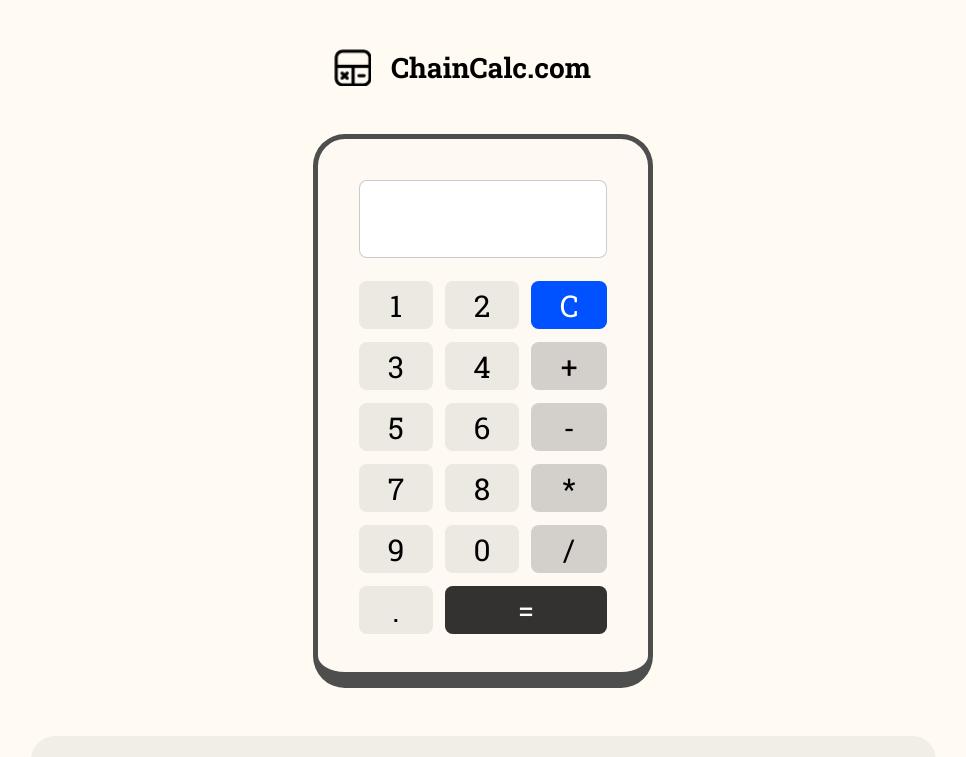
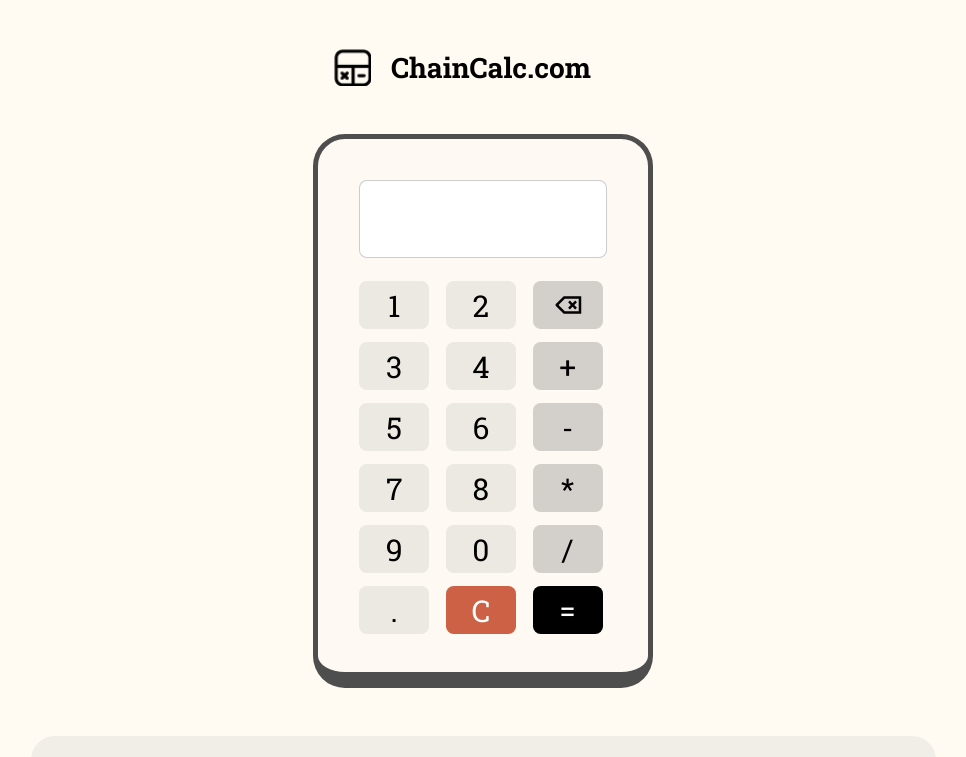
Before and after one commit to Sanidhya-Dobhal/ChainCalc-A_Captivating_Chain_Calculator, a React (Vite) app: page / in a window 1280 px wide. Shown: the top 757 px of the page, without its empty margins (157-1123 px from the left). Built offline with nearby package versions, Linux system fonts and the light colour scheme.

Commit message:
feature: implemented backspace and C

```diff
--- a/package.json
+++ b/package.json
@@ -1,12 +1,12 @@
 {
-  "homepage":"https://sanidhya-dobhal.github.io/ChainCalc-A_Captivating_Cain_Calculator/",
+  "homepage": "https://sanidhya-dobhal.github.io/ChainCalc-A_Captivating_Cain_Calculator/",
   "name": "calci",
   "private": true,
   "version": "0.0.0",
   "type": "module",
   "scripts": {
-    "predeploy":"npm run build",
-    "deploy":"gh-pages -d dist",
+    "predeploy": "npm run build",
+    "deploy": "gh-pages -d dist",
     "dev": "vite --host",
     "build": "vite build",
     "lint": "eslint . --ext js,jsx --report-unused-disable-directives --max-warnings 0",
--- a/src/App.jsx
+++ b/src/App.jsx
@@ -1,7 +1,7 @@
 import React, { useState } from "react";
 import "./App.css";
-import Inp_field from "./Components/inp_field.jsx";
-import Buttons from "./Components/buttons.jsx";
+import Inp_field from "./Components/Maincalulator/inp_field.jsx";
+import Buttons from "./Components/Maincalulator/buttons.jsx";
 import styles from "./Css modules/app.module.css";
 import Features_comp from "./Components/features_comp.jsx";
 import Header from "./Components/header.jsx";
@@ -14,31 +14,31 @@ function App() {
   const [finalRes, setFinalRes] = useState(0);
   let fi1 = 0;
   const [color, setColor] = useState("black");
-  function handler(event) {
+  function commonHandler(buttonElement) {
     let operators_arr = ["+", "-", "*", "/"];
     setColor("Black");
     if (ScreenState === "Syntax Error" || ScreenState === "Enter number") {
       if (
-        operators_arr.includes(event.target.innerHTML.trim()) ||
-        event.target.innerHTML === "="
+        operators_arr.includes(buttonElement.innerHTML.trim()) ||
+        buttonElement.innerHTML === "="
       ) {
         setScreenState("Enter number");
-      } else if (event.target.innerHTML === "C") {
+      } else if (buttonElement.innerHTML.substring(0, 4) === "<img") {
         setScreenState("");
       } else {
-        setScreenState(event.target.innerHTML);
-        setExp(event.target.innerHTML);
+        setScreenState(buttonElement.innerHTML);
+        setExp(buttonElement.innerHTML);
       }
     } else {
       if (retain) {
-        if (operators_arr.includes(event.target.innerHTML.trim())) {
+        if (operators_arr.includes(buttonElement.innerHTML.trim())) {
           setExp(finalRes);
           fi1 = 1;
           setWasOp(true);
-        } else if (event.target.innerHTML === "=") {
+        } else if (buttonElement.innerHTML === "=") {
           setExp(finalRes);
           fi1 = 1;
-        } else if (event.target.innerHTML.trim() === "C") {
+        } else if (buttonElement.innerHTML.substring(0, 4) === "<img") {
           console.log(
             "expression after C is ",
             String(finalRes).substring(0, String(finalRes).length - 1)
@@ -51,22 +51,22 @@ function App() {
           exp =
             String(finalRes).substring(0, String(finalRes).length - 1) + " "; //The " " is added because the control of the code will go in a piece of code where the exp's last digit will be trimmed again therefore when that happens no data is lost and " " is trimmed
         }
-        if (event.target.innerHTML !== "C")
-          setScreenState(event.target.innerHTML);
+        if (buttonElement.innerHTML.substring(0, 4) !== "<img")
+          setScreenState(buttonElement.innerHTML);
         setRetain(false);
       } else if (
-        !operators_arr.includes(event.target.innerHTML.trim()) &&
+        !operators_arr.includes(buttonElement.innerHTML.trim()) &&
         wasOp === false
       ) {
-        setScreenState(ScreenState + event.target.innerHTML);
+        setScreenState(ScreenState + buttonElement.innerHTML);
       } else {
-        setScreenState(event.target.innerHTML);
+        setScreenState(buttonElement.innerHTML);
         setWasOp(true);
-        if (!operators_arr.includes(event.target.innerHTML.trim())) {
+        if (!operators_arr.includes(buttonElement.innerHTML.trim())) {
           setWasOp(false);
         }
       }
-      if (event.target.innerHTML === "=") {
+      if (buttonElement.innerHTML === "=") {
         console.log("finalRes value is ", finalRes);
         if (exp !== "") {
           try {
@@ -81,7 +81,7 @@ function App() {
         } else {
           setScreenState(ScreenState);
         }
-      } else if (event.target.innerHTML === "C") {
+      } else if (buttonElement.innerHTML.substring(0, 4) === "<img") {
         if (String(ScreenState).length > 0) {
           setScreenState(
             String(ScreenState).substring(0, String(ScreenState).length - 1)
@@ -90,11 +90,21 @@ function App() {
         } else setScreenState(""); //Expression does not need any change when the screen is blank and ScreenState is set to null as otherwise we will get C on the display
       } else {
         if (fi1 === 1) {
-          setExp(finalRes + event.target.innerHTML);
-        } else setExp(exp + event.target.innerHTML); //Adding the numbers to exp string
+          setExp(finalRes + buttonElement.innerHTML);
+        } else setExp(exp + buttonElement.innerHTML); //Adding the numbers to exp string
       }
       console.log("The expression right now : ", exp);
     }
+    if (buttonElement.innerHTML === "C") {
+      setScreenState("");
+      setExp("");
+      setColor("black");
+      setRetain(false);
+      setFinalRes(0);
+    }
+  }
+  function handler(event) {
+    if (event.target.tagName === "BUTTON") commonHandler(event.target);
   }
   return (
     <>
@@ -105,6 +115,7 @@ function App() {
           handler={handler}
           screenState={ScreenState}
           screenSet={setScreenState}
+          commonHandler={commonHandler}
         />
       </div>
       <Features_comp />
--- /dev/null
+++ b/src/Components/Maincalulator/buttons.jsx
@@ -0,0 +1,70 @@
+import { useRef } from "react";
+import styles from "../../Css modules/buttons.module.css";
+import backspace from "../../assets/backspace.svg";
+function Buttons(props) {
+  const arr = [
+    "1",
+    "2",
+    "backspace",
+    "3",
+    "4",
+    "+",
+    "5",
+    "6",
+    "-",
+    "7",
+    "8",
+    "*",
+    "9",
+    "0",
+    "/",
+    ".",
+    "C",
+    "=",
+  ];
+  let count = 0;
+  let backspaceRef = useRef(null);
+  const backspaceStyle = {
+    display: "flex",
+    justifyContent: "center",
+    alignItems: "center",
+  };
+  return (
+    <div id={styles["btn_grd"]}>
+      {arr.map((val) => {
+        return (
+          <button
+            ref={val === "backspace" ? backspaceRef : null}
+            key={++count}
+            onClick={props.handler}
+            onMouseDown={(e) => (e.target.style.opacity = 0.2)}
+            onMouseUp={(e) => {
+              setTimeout(() => (e.target.style.opacity = 1), 100);
+            }}
+            onMouseOut={(e) => (e.target.style.opacity = 1)}
+            style={val === "backspace" ? backspaceStyle : null}
+          >
+            {val === "backspace" ? (
+              <img
+                src={backspace}
+                width={30}
+                onMouseDown={() => (backspaceRef.current.style.opacity = 0.2)}
+                onMouseUp={() => {
+                  setTimeout(
+                    () => (backspaceRef.current.style.opacity = 1),
+                    100
+                  );
+                }}
+                onMouseOut={() => (backspaceRef.current.style.opacity = 1)}
+                onClick={() => props.commonHandler(backspaceRef.current)}
+              />
+            ) : (
+              val
+            )}
+          </button>
+        );
+      })}
+    </div>
+  );
+}
+export default Buttons;
--- a/src/Components/inp_field.jsx
+++ b/src/Components/Maincalulator/inp_field.jsx
@@ -1,4 +1,4 @@
-import styles from "../Css modules/inp_field.module.css";
+import styles from "../../Css modules/inp_field.module.css";
 function Inp_field(props) {
   return (
     <>
--- a/src/Components/buttons.jsx
+++ /dev/null
@@ -1,47 +0,0 @@
-import styles from "../Css modules/buttons.module.css";
-function Buttons(props) {
-  const arr = [
-    "1",
-    "2",
-    "C",
-    "3",
-    "4",
-    "+",
-    "5",
-    "6",
-    "-",
-    "7",
-    "8",
-    "*",
-    "9",
-    "0",
-    "/",
-    ".",
-    "=",
-  ];
-  let count = 0;
-  return (
-    <div id={styles["btn_grd"]}>
-      {arr.map((val) => {
-        return (
-          <button
-            key={++count}
-            onClick={props.handler}
-            onMouseDown={(e) => (e.target.style.opacity = 0.2)}
-            onMouseUp={(e) => {
-              if (e.target.style.opacity === 0.6) {
-                e.target.style.opacity = 1;
-              } else {
-                setTimeout(() => (e.target.style.opacity = 1), 100);
-              }
-            }}
-            onMouseOut={(e) => (e.target.style.opacity = 1)}
-          >
-            {val}
-          </button>
-        );
-      })}
-    </div>
-  );
-}
-export default Buttons;
--- a/src/Components/features_comp.jsx
+++ b/src/Components/features_comp.jsx
@@ -2,25 +2,23 @@ import styles from "../Css modules/features_comp.module.css";
 function Featured_comp() {
   return (
     <div id={styles["features_div"]}>
-      <div className = {styles.div_in_feat}>
-        <h3 style ={{marginBottom:8}}>Principle of Chain Calculation</h3>
-        <p style ={{marginBottom:16}}>
+      <div className={styles.div_in_feat}>
+        <h3 style={{ marginBottom: 8 }}>Principle of Chain Calculation</h3>
+        <p style={{ marginBottom: 16 }}>
           Chain Calculation enables the seamless continuation of operations
-          using the result of a previous calculation into new expression. Upon
+          using the result of a last calculation into next expression. Upon
           obtaining a result, applying an operator automatically results in
           chain calculation. If a new number is entered instead, a fresh
           calculation begins.
         </p>
-        <p>
-          This functionality is often seen in phone calculators.
-        </p>
+        <p>This is often seen in phone calculators.</p>
       </div>
-      <div className = {styles.div_in_feat}>
+      <div className={styles.div_in_feat}>
         <h3>How to use?</h3>
         <ul>
           <li>
-          Pressing "=" evaluates the current expression. If valid, the result is
-          displayed in green.
+            Pressing "=" evaluates the current expression. If valid, the result
+            is displayed in green.
           </li>
           <li>
             An expression can be a single number or a combination of numbers and
@@ -37,11 +35,11 @@ function Featured_comp() {
           <li>Results are treated differently from regular numbers.</li>
         </ul>
       </div>
-      <div className = {styles.div_in_feat}>
+      <div className={styles.div_in_feat}>
         <h3>Error handling</h3>
         <p>
-        In case of an invalid expression Syntax Error is thrown and the user is
-        expected to enter a number to start a new computation.
+          In case of an invalid expression Syntax Error is thrown and the user
+          is expected to enter a number to start a new computation.
         </p>
       </div>
     </div>
--- a/src/Components/header.jsx
+++ b/src/Components/header.jsx
@@ -1,5 +1,5 @@
-import img from "../assets/akar-icons_calculator.png";
-function Header(props) {
+import img from "../assets/calculator.png";
+function Header() {
   return (
     <header
       style={{
--- a/src/Css modules/buttons.module.css
+++ b/src/Css modules/buttons.module.css
@@ -18,17 +18,17 @@ button {
   font-size: 30px;
   transition-property: opacity;
   transition-duration: 0.15s;
+  width: 70px;
 }
 button:nth-child(3n) {
   background-color: rgb(211, 207, 202);
   color: black;
 }
-button:nth-child(3) {
-  background-color: #0051ff;
+button:nth-child(17) {
+  background-color: #cd6145;
   color: white;
 }
-button:nth-child(17) {
-  grid-column: 2/4;
-  background-color: rgb(51, 50, 48);
+button:nth-child(18) {
+  background-color: black;
   color: white;
 }
```
Also changed, not shown: src/assets/backspace.svg (added), src/assets/calculator.png (renamed from src/assets/akar-icons_calculator.png). Lines whose indentation alone changed are shown as unchanged.
